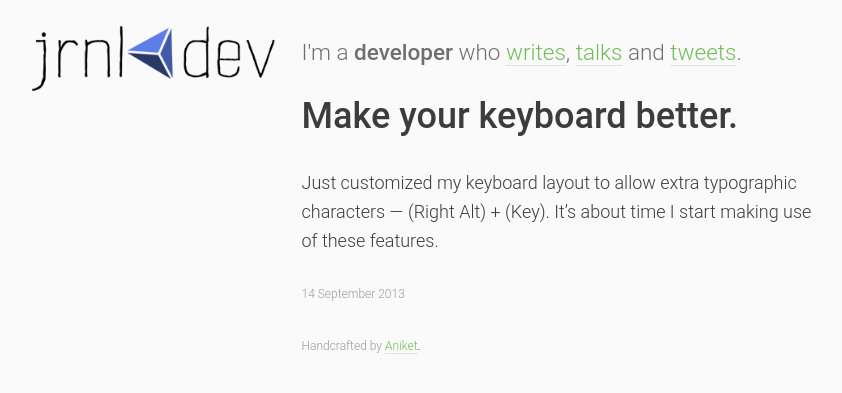
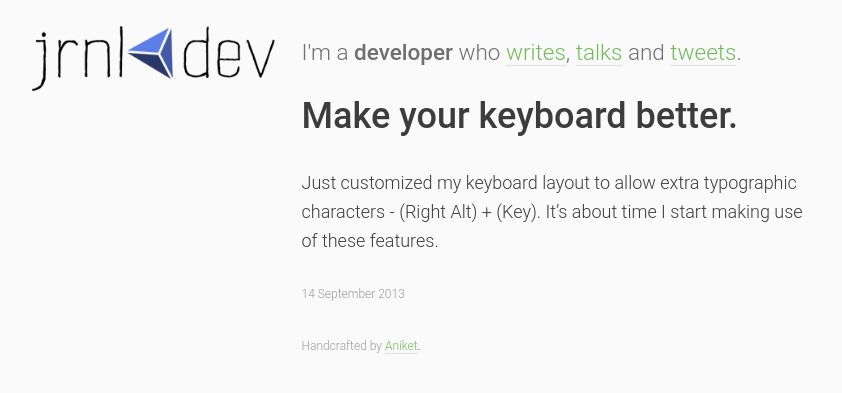
Before and after one commit to aniketpant/journal, a Jekyll site: the page built from _posts/2013-09-14-make-your-keyboard-better.md, in a window 1280 px wide. Shown: the top 393 px of the page, without its empty margins (0-842 px from the left). Built offline with Jekyll 4.4.1, drawn with Linux system fonts in a browser that asks for light colours; Markdown is read by kramdown in place of the engine named in the settings.

Commit message:
Fix UTF-8 encoding issue

```diff
--- a/_posts/2013-09-14-make-your-keyboard-better.md
+++ b/_posts/2013-09-14-make-your-keyboard-better.md
@@ -4,4 +4,4 @@ title: Make your keyboard better.
 date: 2013-09-14 12:38 +0530
 ---
 
-Just customized my keyboard layout to allow extra typographic characters — (Right Alt) + (Key). It's about time I start making use of these features.
+Just customized my keyboard layout to allow extra typographic characters - (Right Alt) + (Key). It's about time I start making use of these features.
```
